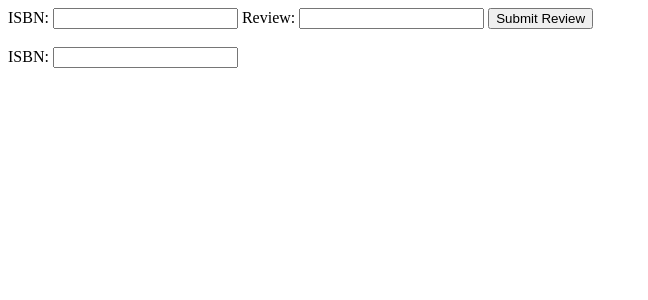
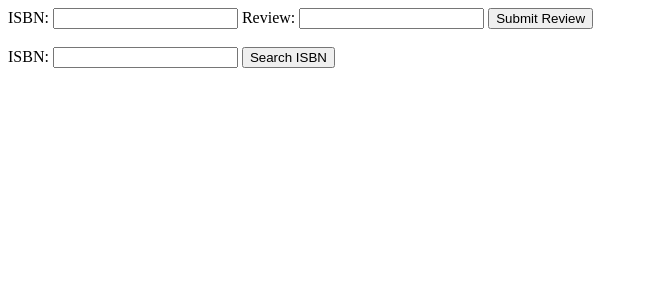
Before and after one commit to Ajmakare/TextHubISU, a Django app: page /home in a window 1280 px wide. Shown: the top 300 px of the page, without its empty margins (0-648 px from the left). Run offline with Django 4.2, Linux system fonts and the light colour scheme.

Commit message:
fixing button

```diff
--- a/texthubISU/texthubapi/templates/home.html
+++ b/texthubISU/texthubapi/templates/home.html
@@ -15,3 +15,6 @@
     {% csrf_token %}
     <!-- Using the formset -->
     {{ searchisbn_form }}
+    <button type="submit">Search ISBN</button>
+</form>
+<br>
```
